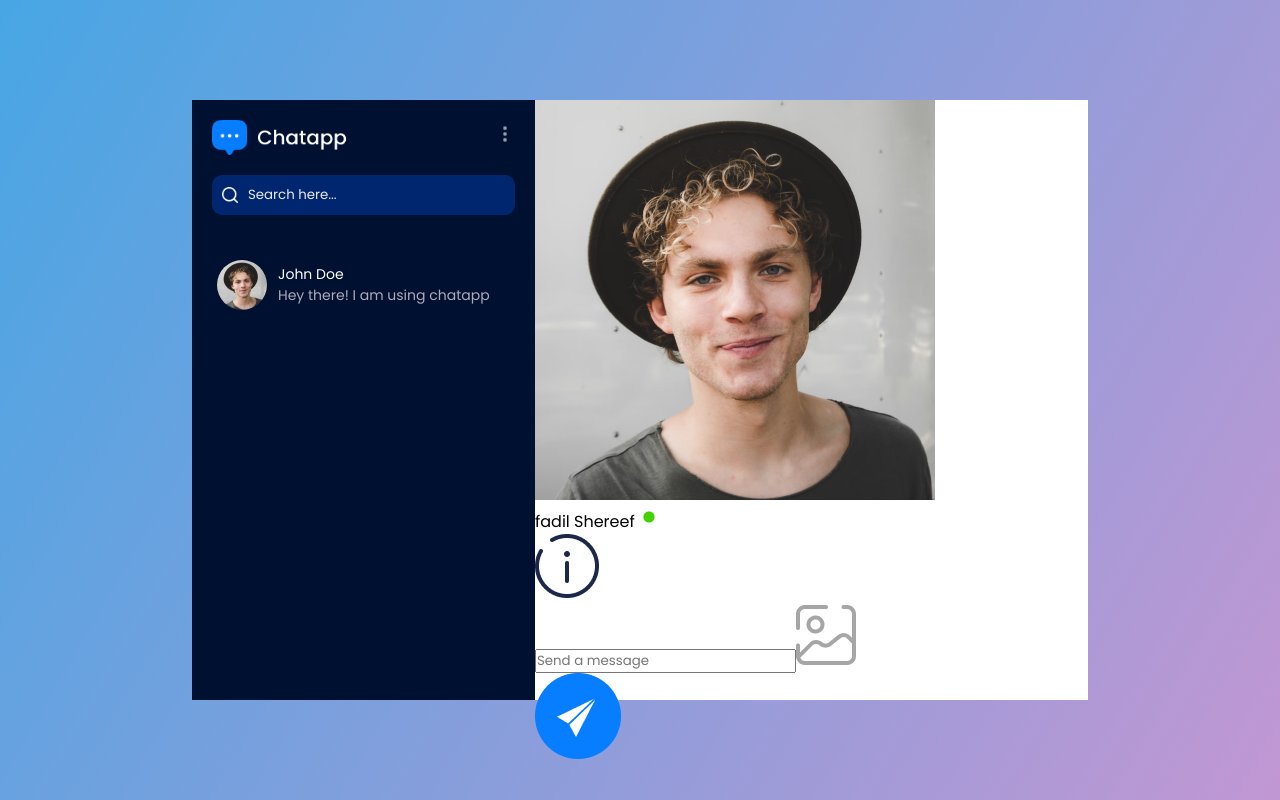
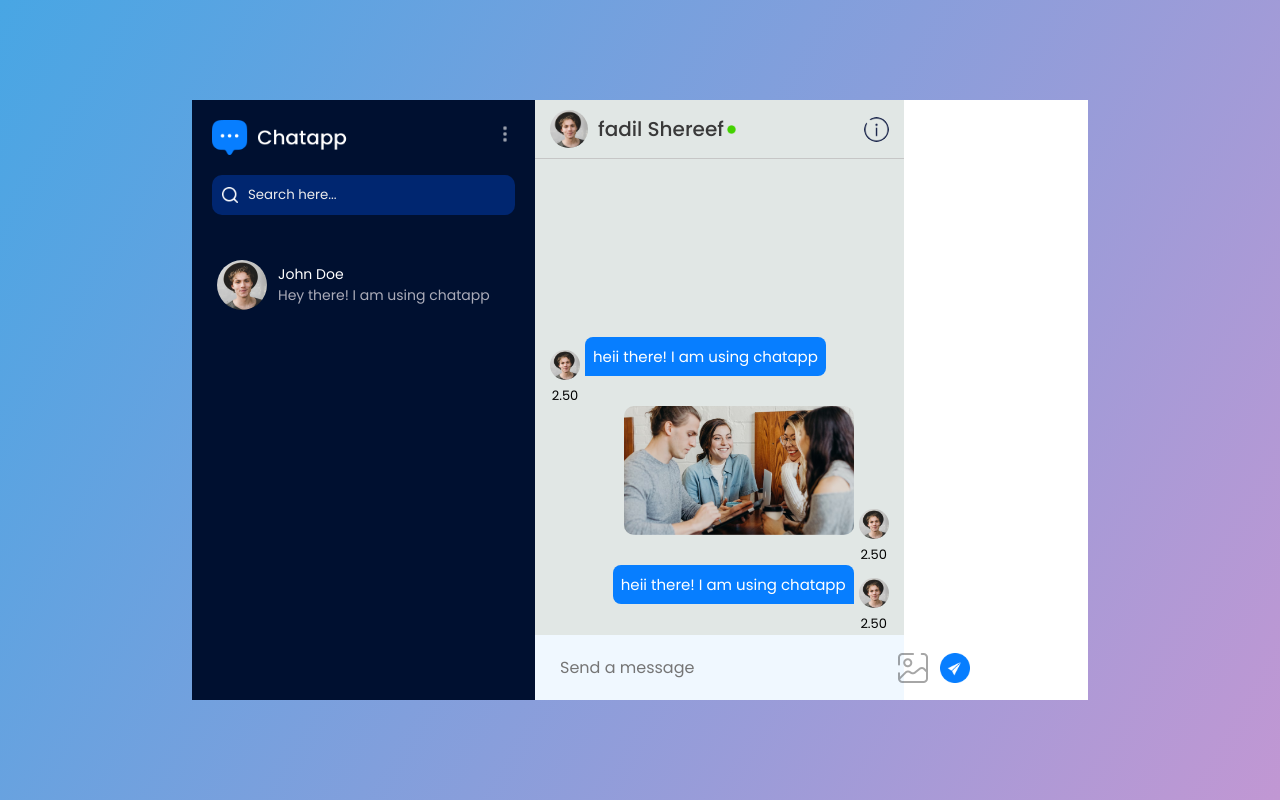
Before and after one commit to fadil-mx/full-stack-chatting-app, a React (Vite) app in the folder chat-app/: page /chat in a window 1280 px wide. Built offline with nearby package versions, Linux system fonts and the light colour scheme.

Commit message:
added-chat-ui

```diff
--- a/chat-app/src/components/Chatbox/Chatbox.css
+++ b/chat-app/src/components/Chatbox/Chatbox.css
@@ -0,0 +1,136 @@
+.chat-box {
+    background-color: rgb(225, 231, 229);
+    height: 75vh;
+    position: relative;
+}
+
+.chat-user {
+    display: flex;
+    padding: 10px 15px;
+    align-items: center;
+    gap: 10px;
+    border-bottom: 1px solid #c6c6c6;
+}
+
+.chat-user img {
+    width: 25px;
+    border-radius: 50%;
+}
+
+.chat-user img:first-child {
+    width: 38px;
+    aspect-ratio: 1;
+}
+
+.chat-user p {
+    flex: 1;
+    font-weight: 500;
+    font-size: 20px;
+    color: #393939;
+    display: flex;
+    align-items: center;
+}
+
+.chat-input {
+    display: flex;
+    align-items: center;
+    background-color: aliceblue;
+    position: absolute;
+    bottom: 0;
+    left: 0;
+    right: 0;
+    gap: 12px;
+    padding: 10px 15px;
+}
+
+.chat-img {
+    width: 30px;
+    cursor: pointer;
+}
+
+.chat-input label {
+    display: flex;
+    align-items: center;
+}
+
+/* .chat-input label img {
+    width: 22px;
+} */
+
+.chat-input input {
+    flex: 1;
+    padding: 10px;
+    border: none;
+    outline: none;
+    background-color: transparent;
+    font-size: 16px;
+}
+
+.chat-msg {
+    height: calc(100% - 75px);
+    overflow-y: scroll;
+    padding-bottom: 50px;
+    display: flex;
+    flex-direction: column-reverse;
+}
+
+
+
+.chat-msg::-webkit-scrollbar {
+    width: 6px;
+    background: rgb(225, 231, 229)
+}
+
+.chat-msg::-webkit-scrollbar-thumb {
+    background: rgb(207, 219, 215)
+}
+
+.sender-msg div img,
+.reciver-msg div img {
+    width: 30px;
+    border-radius: 50%;
+    aspect-ratio: 1/1;
+}
+
+
+.sender-msg,
+.reciver-msg {
+    display: flex;
+    align-items: end;
+    gap: 5px;
+    justify-content: end;
+    padding: 0px 15px;
+}
+
+.reciver-msg {
+    flex-direction: row-reverse;
+    justify-content: start;
+}
+
+.msg {
+    background-color: #077EFF;
+    color: white;
+    padding: 8px;
+    max-width: 250px;
+    font-size: 15px;
+    font-weight: 400;
+    border-radius: 8px 8px 0 8px;
+    /* margin: 10px 15px; */
+    margin-bottom: 30px;
+}
+
+.reciver-msg .msg {
+    border-radius: 8px 8px 8px 0;
+}
+
+.sender-msg div,
+.reciver-msg div {
+    text-align: center;
+    font-size: 13px;
+}
+
+.msg-img {
+    width: 230px;
+    margin-bottom: 30px;
+    border-radius: 10px;
+}
--- a/chat-app/src/components/Chatbox/Chatbox.jsx
+++ b/chat-app/src/components/Chatbox/Chatbox.jsx
@@ -7,11 +7,36 @@
       <div className="chat-user">
         <img src={assets.profile_img} alt="" />
         <p>
-          fadil Shereef{" "}
-          <img className="dote" src={assets.green_dot} alt="status" />
+          fadil Shereef
+          <img className="dot" src={assets.green_dot} alt="status" />
         </p>
         <img className="help" src={assets.help_icon} alt="" />
       </div>
+
+      <div className="chat-msg">
+        <div className="sender-msg">
+          <p className="msg">heii there! I am using chatapp</p>
+          <div>
+            <img src={assets.profile_img} alt="" />
+            <p>2.50</p>
+          </div>
+        </div>
+        <div className="sender-msg">
+          <img className="msg-img" src={assets.pic1} alt="" />
+          <div>
+            <img src={assets.profile_img} alt="" />
+            <p>2.50</p>
+          </div>
+        </div>
+        <div className="reciver-msg">
+          <p className="msg">heii there! I am using chatapp</p>
+          <div>
+            <img src={assets.profile_img} alt="" />
+            <p>2.50</p>
+          </div>
+        </div>
+      </div>
+
       <div className="chat-input">
         <input type="text" name="text" id="" placeholder="Send a message" />
         <input
@@ -22,9 +47,9 @@
           hidden
         />
         <label htmlFor="image">
-          <img src={assets.gallery_icon} alt="image" />
-          <img src={assets.send_button} alt="send image" />
+          <img src={assets.gallery_icon} className="chat-img" alt="image" />
         </label>
+        <img src={assets.send_button} className="chat-img" alt="send image" />
       </div>
     </div>
   );
--- a/chat-app/src/components/LeftSideBar/Leftsidebar.css
+++ b/chat-app/src/components/LeftSideBar/Leftsidebar.css
@@ -35,6 +35,7 @@
 }
 
 .search-bar input {
+    flex: 1;
     background-color: #002670;
     border: none;
     outline: none;
--- a/chat-app/src/index.css
+++ b/chat-app/src/index.css
@@ -11,3 +11,7 @@
 ::-webkit-scrollbar {
   display: none;
 } */
+
+img.dot {
+  width: 15px !important;
+}
```
